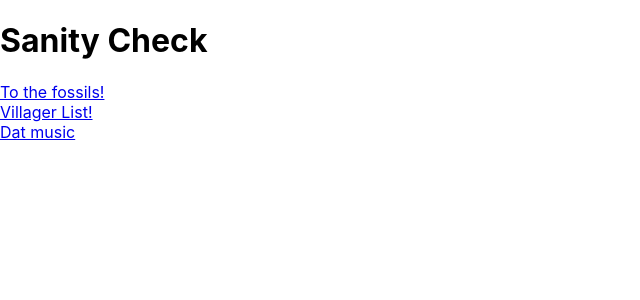
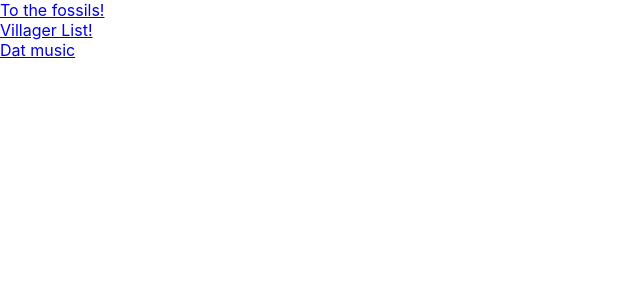
Before and after one commit to mongoose-airlines/animal-crossing-api, a React (Create React App) app: page / in a window 1280 px wide. Shown: the top 300 px of the page, without its empty margins (0-640 px from the left). Built offline with nearby package versions, Linux system fonts and the light colour scheme.

Commit message:
remove ridiculous sanity check

```diff
--- a/src/App.js
+++ b/src/App.js
@@ -10,7 +10,6 @@ import SongDetails from './pages/SongDetails/SongDetails';
 function App() {
   return (
     <>
-      <h1>Sanity Check</h1>
       <a href="/fossils">To the fossils!</a><br/>
       <a href="/villagers">Villager List!</a><br />
       <a href="/songs">Dat music</a>
```
